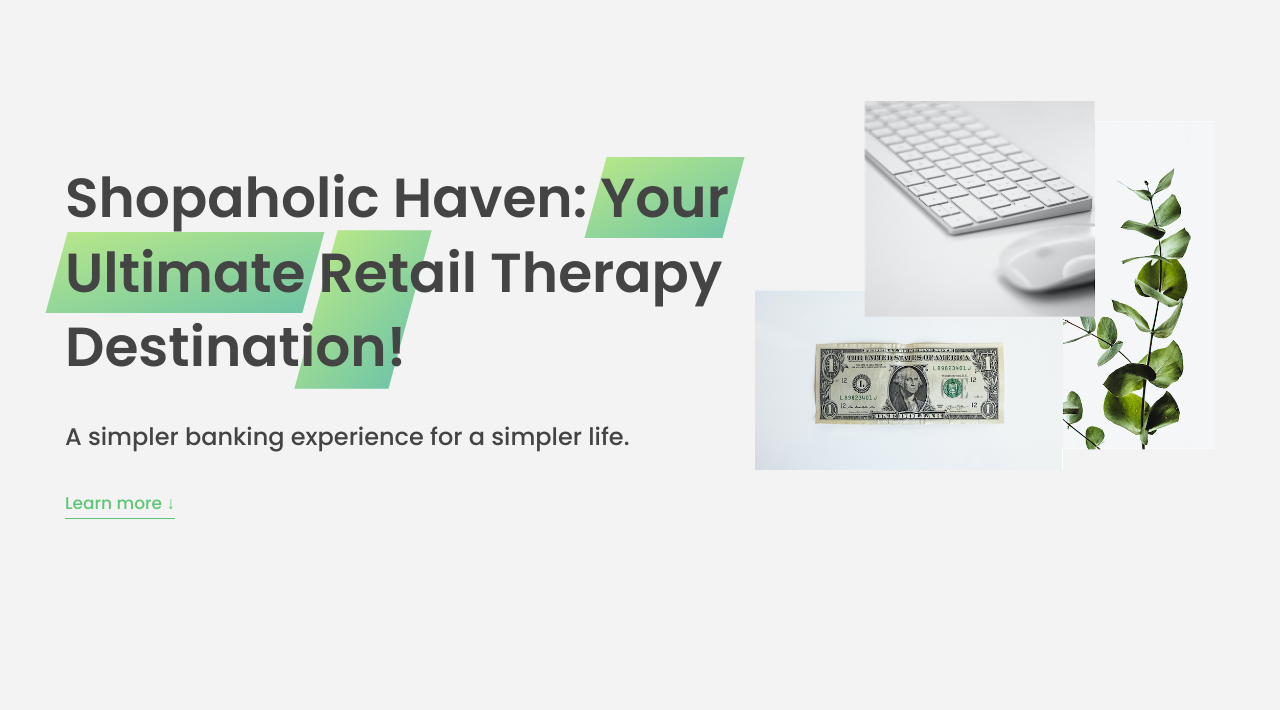
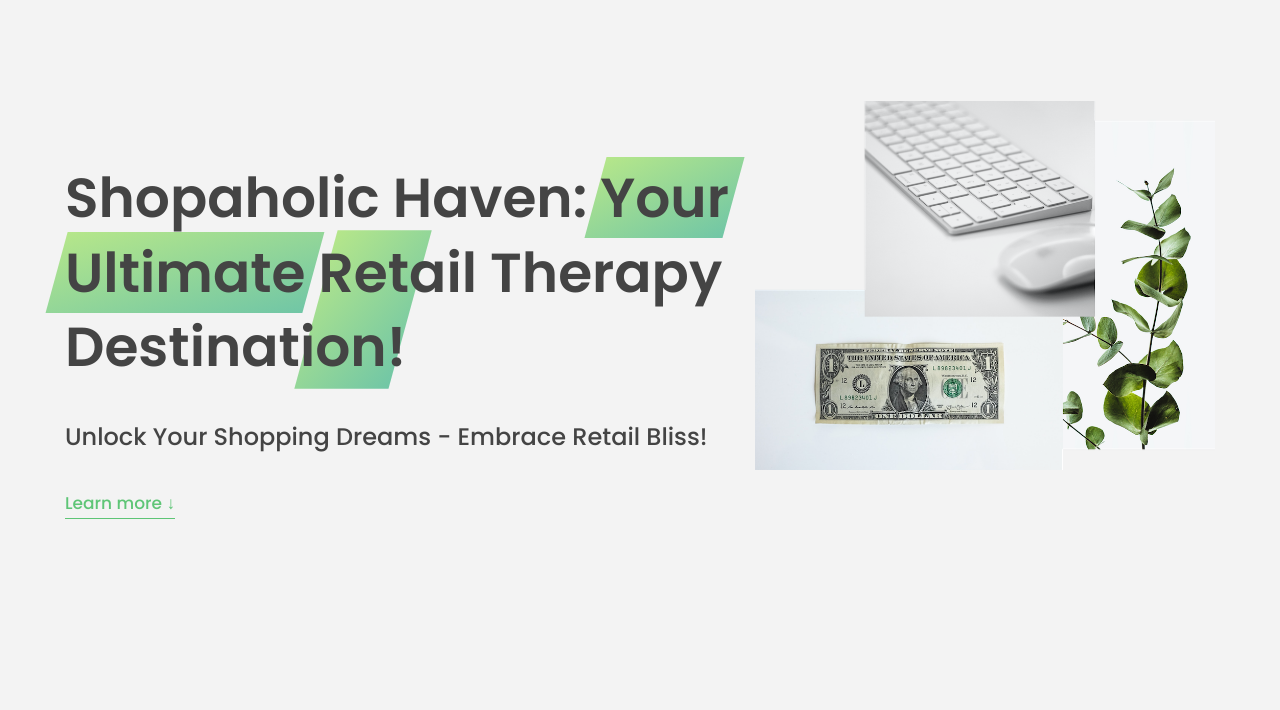
Before and after one commit to Harshparihar2003/Bankist, a plain HTML site: page index.html in a window 1280 px wide. Shown: the part 90-800 px from the top of the page. Drawn offline with Linux system fonts and the light colour scheme.

Commit message:
Completed

```diff
--- a/index.html
+++ b/index.html
@@ -49,7 +49,7 @@
           <span class="highlight">Ultimate</span>
           <span class="highlight"> Retail Therapy Destination!</span>
         </h1>
-        <h4>A simpler banking experience for a simpler life.</h4>
+        <h4>Unlock Your Shopping Dreams - Embrace Retail Bliss!</h4>
         <button class="btn--text btn--scroll-to">Learn more &DownArrow;</button>
         <img
           src="img/hero.png"
```
Also changed, not shown: img/2.jpg (added).
